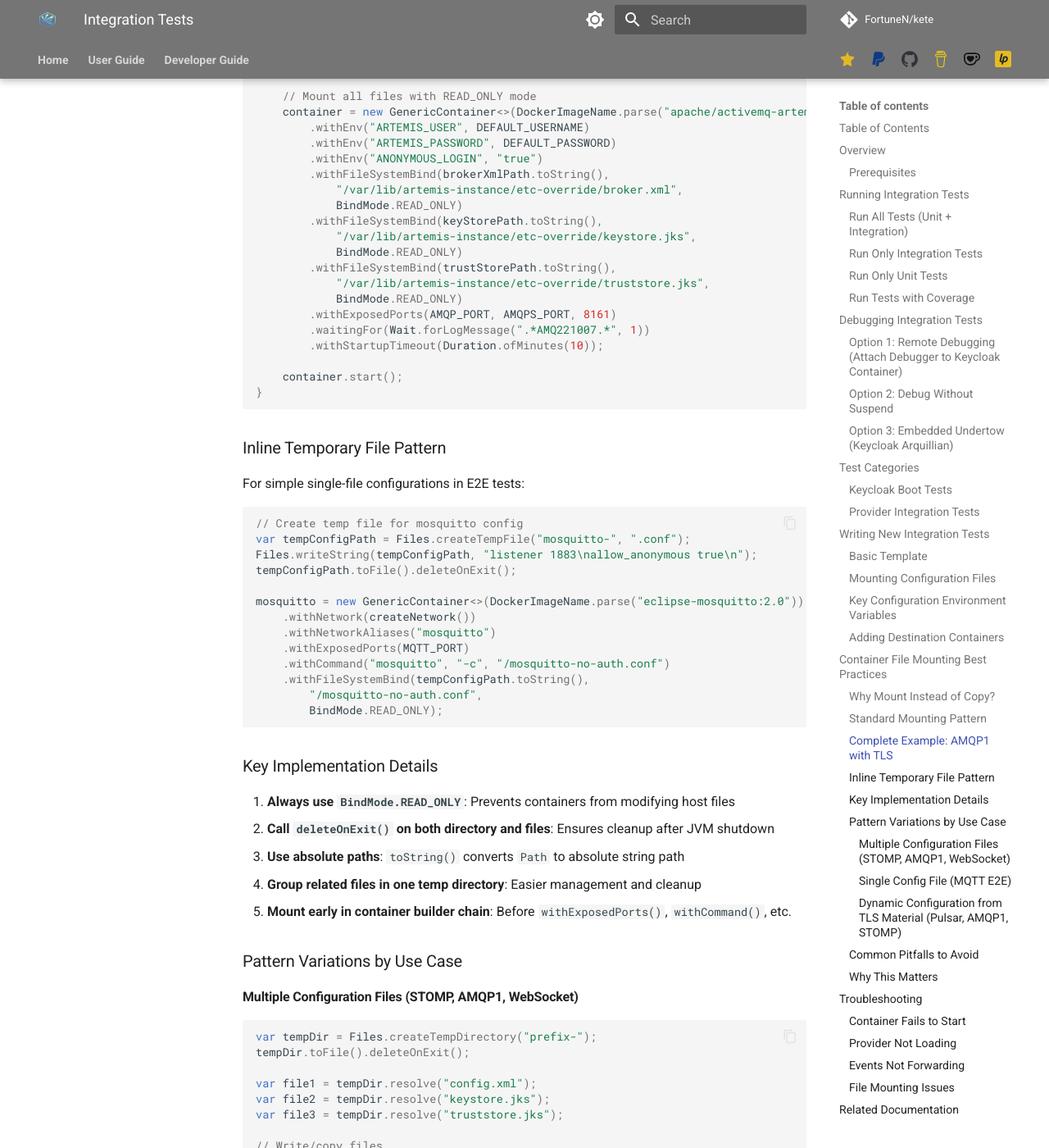
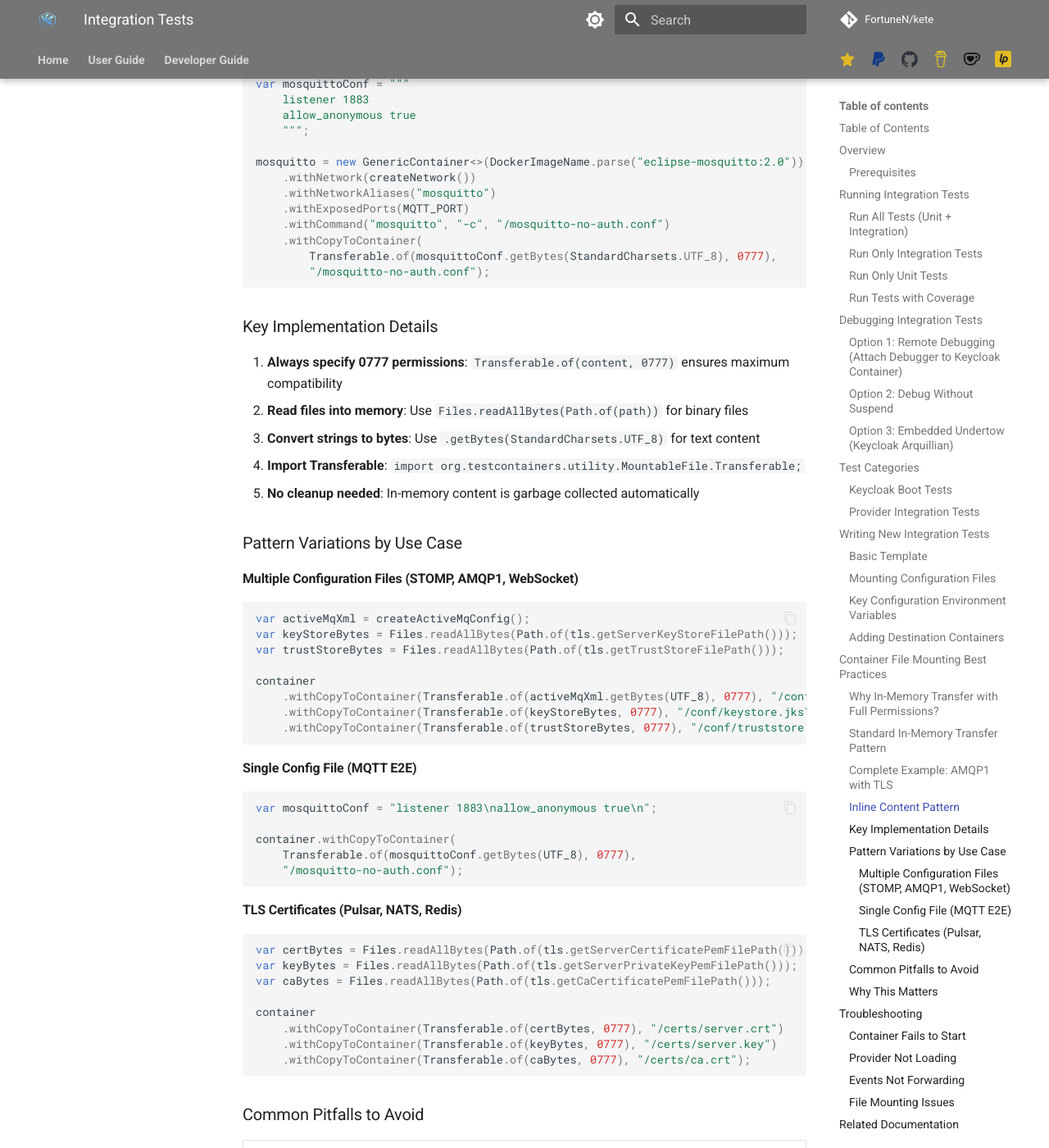
Before and after one commit to FortuneN/kete, an MkDocs documentation site: the page built from docs/developer-guide/integration-tests.md, in a window 1280 px wide and 1400 px high, scrolled down 6339 px. Shown: the whole window at 82% size. Built offline with MkDocs 1.6.1 and Material for MkDocs 9.7.7, drawn with Linux system fonts in a browser that asks for light colours; comment, search, counter and statistics services are not loaded; some of the changed text lies outside the part shown.

Commit message:
Initial Setup

````diff
--- a/docs/developer-guide/integration-tests.md
+++ b/docs/developer-guide/integration-tests.md
@@ -162,22 +162,16 @@ class MyIntegrationTests {
 
 ### Mounting Configuration Files
 
-**CRITICAL**: When tests require custom configuration files for containers (broker configs, certificates, etc.), **ALWAYS use `withFileSystemBind()` with `BindMode.READ_ONLY`**. NEVER use `withCopyToContainer()`.
+**CRITICAL**: When tests require custom configuration files for containers (broker configs, certificates, etc.), **ALWAYS use in-memory `Transferable.of()` with 0777 permissions**. NEVER use `withFileSystemBind()` or `withCopyToContainer()` without permissions.
 
 ```java
-// Step 1: Create temp directory
-var tempDir = Files.createTempDirectory("test-config-");
-tempDir.toFile().deleteOnExit();
+// Step 1: Read file content into memory
+var brokerXmlBytes = Files.readAllBytes(Path.of(brokerXmlPath));
 
-// Step 2: Prepare configuration files
-var configPath = tempDir.resolve("broker.xml");
-Files.writeString(configPath, brokerXmlContent);
-configPath.toFile().deleteOnExit();
-
-// Step 3: Mount with READ_ONLY
+// Step 2: Copy to container memory with full permissions
 @Container
 static GenericContainer<?> broker = new GenericContainer<>(imageName)
-    .withFileSystemBind(configPath.toString(), "/etc/broker.xml", BindMode.READ_ONLY);
+    .withCopyToContainer(Transferable.of(brokerXmlBytes, 0777), "/etc/broker.xml");
 ```
 
 See [Container File Mounting Best Practices](#container-file-mounting-best-practices) for complete details.
@@ -214,40 +208,33 @@ static RabbitMQContainer rabbitmq = new RabbitMQContainer(DockerImageName.parse(
 
 ## Container File Mounting Best Practices
 
-### Why Mount Instead of Copy?
+### Why In-Memory Transfer with Full Permissions?
 
-**ALWAYS use `withFileSystemBind()` for mounting files into containers. NEVER use `withCopyToContainer()`.**
+**ALWAYS use `withCopyToContainer(Transferable.of(bytes, 0777))` for mounting files into containers. NEVER use `withFileSystemBind()`.**
 
-| Aspect | File Mounting (`withFileSystemBind`) | File Copying (`withCopyToContainer`) |
-|--------|--------------------------------------|--------------------------------------|
-| **Security** | Supports `READ_ONLY` mode, preventing container writes to host | No read-only option, container can modify host files |
-| **Transparency** | Files remain on host filesystem, easy to inspect | Files copied into container image layer |
-| **Cleanup** | Automatic with `deleteOnExit()` | Requires manual cleanup or layer management |
-| **Performance** | Direct filesystem access | Requires image layer creation |
-| **Best Practice** |  **RECOMMENDED** |  **DEPRECATED in this codebase** |
+| Aspect | In-Memory Transfer (`Transferable.of()`) | File System Bind (`withFileSystemBind`) |
+|--------|------------------------------------------|----------------------------------------|
+| **GitHub Actions** | ✅ Works reliably in CI/CD | ❌ Fails due to filesystem limitations |
+| **Permissions** | Full control with 0777 parameter | Unpredictable based on host OS |
+| **Cross-platform** | Identical behavior on all OS | Different behavior Windows/Linux/macOS |
+| **Performance** | Fast in-memory copy | Filesystem mount overhead |
+| **Best Practice** |  **REQUIRED in this codebase** |  **FORBIDDEN** |
 
-### Standard Mounting Pattern
+### Standard In-Memory Transfer Pattern
 
 Use this pattern consistently across all TestBase classes:
 
 ```java
-// Step 1: Create temporary directory
-var tempDir = Files.createTempDirectory("container-config-");
-tempDir.toFile().deleteOnExit();
+// Step 1: Read file content into byte array
+var configBytes = Files.readAllBytes(Path.of(sourceConfigPath));
+var keystoreBytes = Files.readAllBytes(Path.of(sourceKeystorePath));
+var truststoreBytes = Files.readAllBytes(Path.of(sourceTruststorePath));
 
-// Step 2: Create/copy files to temp directory
-var configPath = tempDir.resolve("config.xml");
-Files.writeString(configPath, configContent);
-configPath.toFile().deleteOnExit();
-
-var keystorePath = tempDir.resolve("keystore.jks");
-Files.copy(Path.of(sourceKeystorePath), keystorePath);
-keystorePath.toFile().deleteOnExit();
-
-// Step 3: Mount files with READ_ONLY mode
+// Step 2: Copy to container memory with 0777 permissions
 container = new GenericContainer<>(imageName)
-    .withFileSystemBind(configPath.toString(), "/container/path/config.xml", BindMode.READ_ONLY)
-    .withFileSystemBind(keystorePath.toString(), "/container/path/keystore.jks", BindMode.READ_ONLY);
+    .withCopyToContainer(Transferable.of(configBytes, 0777), "/container/path/config.xml")
+    .withCopyToContainer(Transferable.of(keystoreBytes, 0777), "/container/path/keystore.jks")
+    .withCopyToContainer(Transferable.of(truststoreBytes, 0777), "/container/path/truststore.jks");
 ```
 
 ### Complete Example: AMQP1 with TLS
@@ -257,45 +244,31 @@ From `io.github.fortunen.kete.integrationtests.amqp1destination.TestBase`:
 ```java
 private void startActiveMqArtemisWithTls(TlsMaterial tls, boolean requireClientAuth) throws Exception {
 
-    // Create broker configuration XML
+    // Create broker configuration XML as string
     var brokerXml = createArtemisBrokerXml(
         tls.getKeyStorePassword(),
         tls.getTrustStorePassword(),
         requireClientAuth
     );
 
-    // Create temp directory for all config files
-    var tempDir = Files.createTempDirectory("artemis-tls-");
-    tempDir.toFile().deleteOnExit();
+    // Read certificate files into memory
+    var keystoreBytes = Files.readAllBytes(Path.of(tls.getServerKeyStoreFilePath()));
+    var truststoreBytes = Files.readAllBytes(Path.of(tls.getTrustStoreFilePath()));
 
-    // Write broker.xml configuration
-    var brokerXmlPath = tempDir.resolve("broker.xml");
-    Files.writeString(brokerXmlPath, brokerXml);
-    brokerXmlPath.toFile().deleteOnExit();
-
-    // Copy keystore and truststore to temp directory
-    var keyStorePath = tempDir.resolve("keystore.jks");
-    Files.copy(Path.of(tls.getServerKeyStoreFilePath()), keyStorePath);
-    keyStorePath.toFile().deleteOnExit();
-
-    var trustStorePath = tempDir.resolve("truststore.jks");
-    Files.copy(Path.of(tls.getTrustStoreFilePath()), trustStorePath);
-    trustStorePath.toFile().deleteOnExit();
-
-    // Mount all files with READ_ONLY mode
+    // Copy all files to container memory with 0777 permissions
     container = new GenericContainer<>(DockerImageName.parse("apache/activemq-artemis:2.40.0-alpine"))
         .withEnv("ARTEMIS_USER", DEFAULT_USERNAME)
         .withEnv("ARTEMIS_PASSWORD", DEFAULT_PASSWORD)
         .withEnv("ANONYMOUS_LOGIN", "true")
-        .withFileSystemBind(brokerXmlPath.toString(),
-            "/var/lib/artemis-instance/etc-override/broker.xml",
-            BindMode.READ_ONLY)
-        .withFileSystemBind(keyStorePath.toString(),
-            "/var/lib/artemis-instance/etc-override/keystore.jks",
-            BindMode.READ_ONLY)
-        .withFileSystemBind(trustStorePath.toString(),
-            "/var/lib/artemis-instance/etc-override/truststore.jks",
-            BindMode.READ_ONLY)
+        .withCopyToContainer(
+            Transferable.of(brokerXml.getBytes(StandardCharsets.UTF_8), 0777),
+            "/var/lib/artemis-instance/etc-override/broker.xml")
+        .withCopyToContainer(
+            Transferable.of(keystoreBytes, 0777),
+            "/var/lib/artemis-instance/etc-override/keystore.jks")
+        .withCopyToContainer(
+            Transferable.of(truststoreBytes, 0777),
+            "/var/lib/artemis-instance/etc-override/truststore.jks")
         .withExposedPorts(AMQP_PORT, AMQPS_PORT, 8161)
         .waitingFor(Wait.forLogMessage(".*AMQ221007.*", 1))
         .withStartupTimeout(Duration.ofMinutes(10));
@@ -304,85 +277,87 @@ private void startActiveMqArtemisWithTls(TlsMaterial tls, boolean requireClientA
 }
 ```
 
-### Inline Temporary File Pattern
+### Inline Content Pattern
 
-For simple single-file configurations in E2E tests:
+For configuration generated as strings (XML, YAML, TOML, properties):
 
 ```java
-// Create temp file for mosquitto config
-var tempConfigPath = Files.createTempFile("mosquitto-", ".conf");
-Files.writeString(tempConfigPath, "listener 1883\nallow_anonymous true\n");
-tempConfigPath.toFile().deleteOnExit();
+// Create config content as string
+var mosquittoConf = """
+    listener 1883
+    allow_anonymous true
+    """;
 
 mosquitto = new GenericContainer<>(DockerImageName.parse("eclipse-mosquitto:2.0"))
     .withNetwork(createNetwork())
     .withNetworkAliases("mosquitto")
     .withExposedPorts(MQTT_PORT)
     .withCommand("mosquitto", "-c", "/mosquitto-no-auth.conf")
-    .withFileSystemBind(tempConfigPath.toString(),
-        "/mosquitto-no-auth.conf",
-        BindMode.READ_ONLY);
+    .withCopyToContainer(
+        Transferable.of(mosquittoConf.getBytes(StandardCharsets.UTF_8), 0777),
+        "/mosquitto-no-auth.conf");
 ```
 
 ### Key Implementation Details
 
-1. **Always use `BindMode.READ_ONLY`**: Prevents containers from modifying host files
-2. **Call `deleteOnExit()` on both directory and files**: Ensures cleanup after JVM shutdown
-3. **Use absolute paths**: `toString()` converts `Path` to absolute string path
-4. **Group related files in one temp directory**: Easier management and cleanup
-5. **Mount early in container builder chain**: Before `withExposedPorts()`, `withCommand()`, etc.
+1. **Always specify 0777 permissions**: `Transferable.of(content, 0777)` ensures maximum compatibility
+2. **Read files into memory**: Use `Files.readAllBytes(Path.of(path))` for binary files
+3. **Convert strings to bytes**: Use `.getBytes(StandardCharsets.UTF_8)` for text content
+4. **Import Transferable**: `import org.testcontainers.utility.MountableFile.Transferable;`
+5. **No cleanup needed**: In-memory content is garbage collected automatically
 
 ### Pattern Variations by Use Case
 
 #### Multiple Configuration Files (STOMP, AMQP1, WebSocket)
 ```java
-var tempDir = Files.createTempDirectory("prefix-");
-tempDir.toFile().deleteOnExit();
+var activeMqXml = createActiveMqConfig();
+var keyStoreBytes = Files.readAllBytes(Path.of(tls.getServerKeyStoreFilePath()));
+var trustStoreBytes = Files.readAllBytes(Path.of(tls.getTrustStoreFilePath()));
 
-var file1 = tempDir.resolve("config.xml");
-var file2 = tempDir.resolve("keystore.jks");
-var file3 = tempDir.resolve("truststore.jks");
-
-// Write/copy files...
-// Mount all with withFileSystemBind()
+container
+    .withCopyToContainer(Transferable.of(activeMqXml.getBytes(UTF_8), 0777), "/conf/activemq.xml")
+    .withCopyToContainer(Transferable.of(keyStoreBytes, 0777), "/conf/keystore.jks")
+    .withCopyToContainer(Transferable.of(trustStoreBytes, 0777), "/conf/truststore.jks");
 ```
 
 #### Single Config File (MQTT E2E)
 ```java
-var tempConfigPath = Files.createTempFile("mosquitto-", ".conf");
-Files.writeString(tempConfigPath, configContent);
-tempConfigPath.toFile().deleteOnExit();
+var mosquittoConf = "listener 1883\nallow_anonymous true\n";
 
-container.withFileSystemBind(tempConfigPath.toString(), "/path", BindMode.READ_ONLY);
+container.withCopyToContainer(
+    Transferable.of(mosquittoConf.getBytes(UTF_8), 0777),
+    "/mosquitto-no-auth.conf");
 ```
 
-#### Dynamic Configuration from TLS Material (Pulsar, AMQP1, STOMP)
+#### TLS Certificates (Pulsar, NATS, Redis)
 ```java
-var brokerConfig = createBrokerConfig(
-    tls.getKeyStorePassword(),
-    tls.getTrustStorePassword(),
-    requireClientAuth
-);
-Files.writeString(hostBrokerConf, brokerConfig);
+var certBytes = Files.readAllBytes(Path.of(tls.getServerCertificatePemFilePath()));
+var keyBytes = Files.readAllBytes(Path.of(tls.getServerPrivateKeyPemFilePath()));
+var caBytes = Files.readAllBytes(Path.of(tls.getCaCertificatePemFilePath()));
+
+container
+    .withCopyToContainer(Transferable.of(certBytes, 0777), "/certs/server.crt")
+    .withCopyToContainer(Transferable.of(keyBytes, 0777), "/certs/server.key")
+    .withCopyToContainer(Transferable.of(caBytes, 0777), "/certs/ca.crt");
 ```
 
 ### Common Pitfalls to Avoid
 
 |  Don't | ✅ Do |
 |--------|-------|
-| `withCopyToContainer(Transferable, "/path")` | `withFileSystemBind(hostPath, "/path", BindMode.READ_ONLY)` |
-| Skip `deleteOnExit()` calls | Always call `deleteOnExit()` on files and directories |
-| Use relative paths | Always use absolute paths (`.toString()` on `Path`) |
-| Mount without `BindMode` parameter | Always specify `BindMode.READ_ONLY` |
-| Create files in random locations | Use `Files.createTempDirectory()` for organization |
+| `withFileSystemBind(hostPath, "/path", BindMode.READ_ONLY)` | `withCopyToContainer(Transferable.of(bytes, 0777), "/path")` |
+| `Transferable.of(content)` without permissions | `Transferable.of(content, 0777)` |
+| `withCopyToContainer(Transferable.of(bytes), "/path")` | `withCopyToContainer(Transferable.of(bytes, 0777), "/path")` |
+| Create temp files on disk | Read directly into memory with `Files.readAllBytes()` |
+| Use `BindMode.READ_ONLY` | Always use 0777 permissions for maximum compatibility |
 
 ### Why This Matters
 
-- **Security**: READ_ONLY mounts prevent containers from tampering with host files
+- **GitHub Actions Compatibility**: Eliminates filesystem mounting issues in CI/CD
+- **Cross-platform**: Identical behavior on Windows, Linux, macOS
+- **Permissions**: 0777 ensures containers can read/write/execute without issues
+- **Simplicity**: No temp file cleanup needed, automatic garbage collection
 - **Reliability**: Consistent pattern across all test classes reduces bugs
-- **Cross-platform**: Works identically on Windows, Linux, macOS
-- **Testcontainers Best Practice**: Aligned with Testcontainers recommended patterns
-- **Code Review**: Easy to verify correct implementation
 
 
 
@@ -414,10 +389,10 @@ Files.writeString(hostBrokerConf, brokerConfig);
 
 ### File Mounting Issues
 
-- **File not found in container**: Verify absolute path is used (`.toString()` on Path)
-- **Permission denied**: Check file permissions on host, ensure READ_ONLY is appropriate
-- **Container can't read file**: Ensure file exists before `container.start()`
-- **Temp files persist**: Verify `deleteOnExit()` called on both files and directories
+- **File not accessible in container**: Ensure using `Transferable.of(bytes, 0777)` with full permissions
+- **Permission denied**: Always use 0777 permissions parameter
+- **GitHub Actions failures**: Never use `withFileSystemBind()`, always use `Transferable.of()`
+- **Missing permissions parameter**: Verify all `Transferable.of()` calls include `0777` as second parameter
 
 
 
````
Also changed, not shown: 14 other files.
